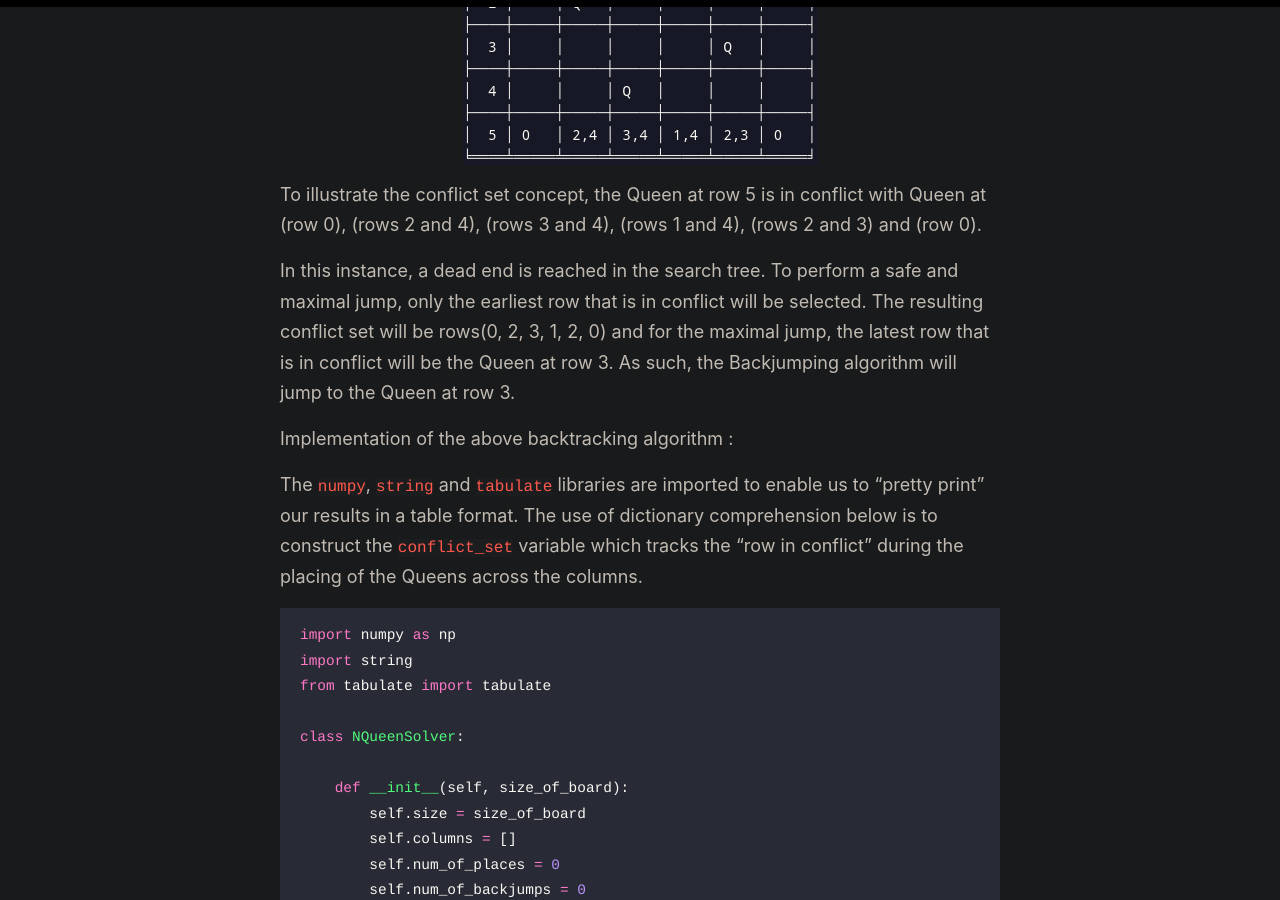
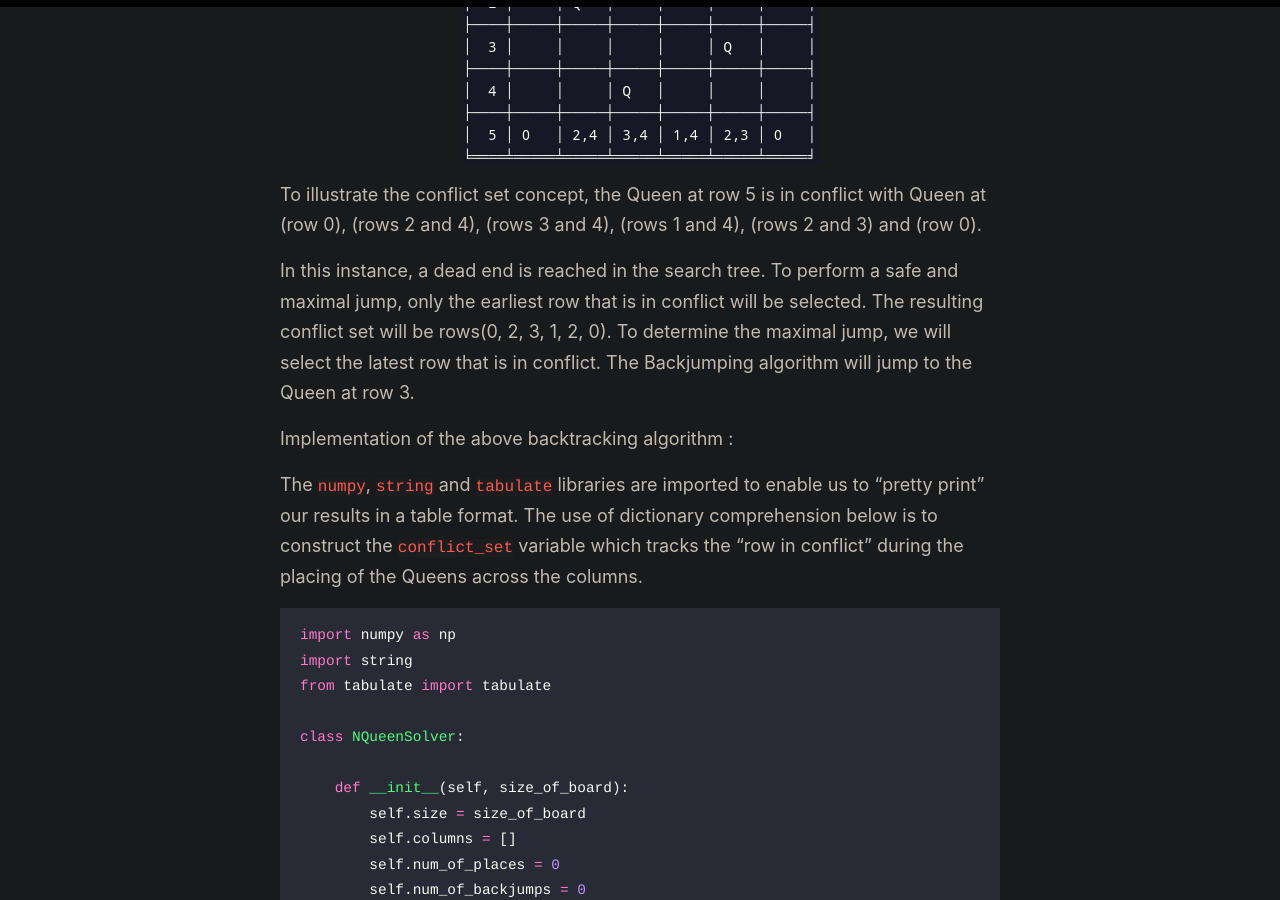
Before and after one commit to mr-chew/mr-chew.github.io, a Jekyll site: the page built from index.html, in a window 1280 px wide and 900 px high, scrolled down 2409 px. Built offline with Jekyll 4.4.1, drawn with Linux system fonts in a browser that asks for light colours; the list of posts is cut into pages by our own code.

Commit message:
reword sentence in Implementation section

```diff
--- a/_posts/2022-8-20-Backjumping.md
+++ b/_posts/2022-8-20-Backjumping.md
@@ -50,7 +50,7 @@ backjump_solver(starting_row)
 
 To illustrate the conflict set concept, the Queen at row 5 is in conflict with Queen at (row 0), (rows 2 and 4), (rows 3 and 4), (rows 1 and 4), (rows 2 and 3) and (row 0).
 
-In this instance, a dead end is reached in the search tree. To perform a safe and maximal jump, only the earliest row that is in conflict will be selected. The resulting conflict set will be rows(0, 2, 3, 1, 2, 0) and for the maximal jump, the latest row that is in conflict will be the Queen at row 3. As such, the Backjumping algorithm will jump to the Queen at row 3.
+In this instance, a dead end is reached in the search tree. To perform a safe and maximal jump, only the earliest row that is in conflict will be selected. The resulting conflict set will be rows(0, 2, 3, 1, 2, 0). To determine the maximal jump, we will select the latest row that is in conflict. The Backjumping algorithm will jump to the Queen at row 3.
 
 Implementation of the above backtracking algorithm :
 
```
